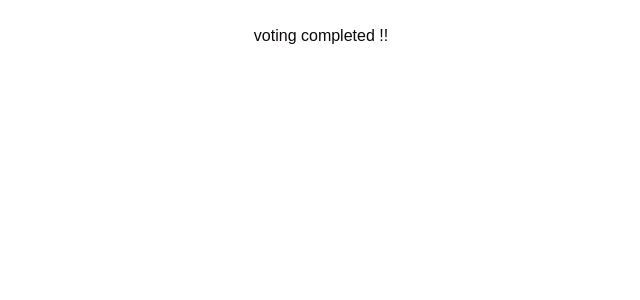
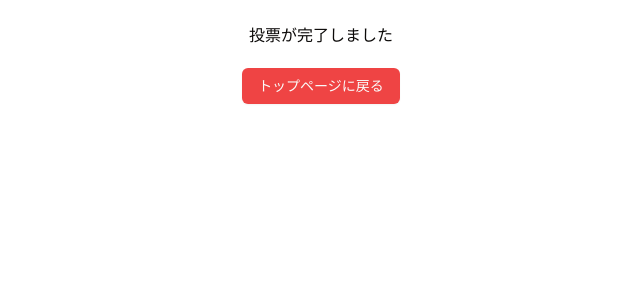
Before and after one commit to MasaG6014/soturon_front, a Next.js app: page /voter/voting/complete in a window 1280 px wide. Shown: the top 300 px of the page, without its empty margins (319-959 px from the left). Built offline with nearby package versions, Linux system fonts and the light colour scheme.

Commit message:
modified page design

```diff
--- a/src/app/voter/bulletinBoard/page.tsx
+++ b/src/app/voter/bulletinBoard/page.tsx
@@ -1,6 +1,8 @@
 "use client"
 
+import { Button } from "@/components/ui/button";
 import { BACKEND_URL } from "@/src/config/constants";
+import Link from "next/link";
 import { useEffect, useState } from "react";
 
 const BulletinBoard = () => {
@@ -37,6 +39,10 @@
     return (
         <div className="h-screen flex justify-center items-center"
         style={{ display: "flex", flexDirection: "column", gap: "20px", wordWrap: 'break-word', wordBreak:"break-all", width: '100%' }}>
+
+            <Button asChild variant="destructive">
+            <Link href="/voter">トップページに戻る</Link>
+            </Button>
             <h1>すべての票</h1>
             <ul>
                 {Array.isArray(allBallots) && allBallots.map((item, index) => (
--- a/src/app/voter/registration/complete/page.tsx
+++ b/src/app/voter/registration/complete/page.tsx
@@ -1,8 +1,14 @@
+import { Button } from "@/components/ui/button"
+import Link from "next/link"
+
 const CompletePage = () => {
     return(
         <div className="h-screen flex justify-center items-center"
         style={{ display: "flex", flexDirection: "column", gap: "20px" }}>
             <p>登録が完了しました！！</p>
+            <Button asChild variant="destructive">
+            <Link href="/voter">トップページに戻る</Link>
+            </Button>
         </div>
     )
 }
--- a/src/app/voter/voting/complete/page.tsx
+++ b/src/app/voter/voting/complete/page.tsx
@@ -1,8 +1,14 @@
+import { Button } from "@/components/ui/button"
+import Link from "next/link"
+
 const VotingCompletion = () => {
     return (
         <div className="h-screen flex justify-center items-center"
         style={{ display: "flex", flexDirection: "column", gap: "20px" }}>
-            <h1>voting completed !! </h1>
+            <h1>投票が完了しました </h1>
+            <Button asChild variant="destructive">
+            <Link href="/voter">トップページに戻る</Link>
+            </Button>
         </div>
     )
 }
```
Also changed, not shown: src/app/voter/result/page.tsx (+8 -0 lines).
